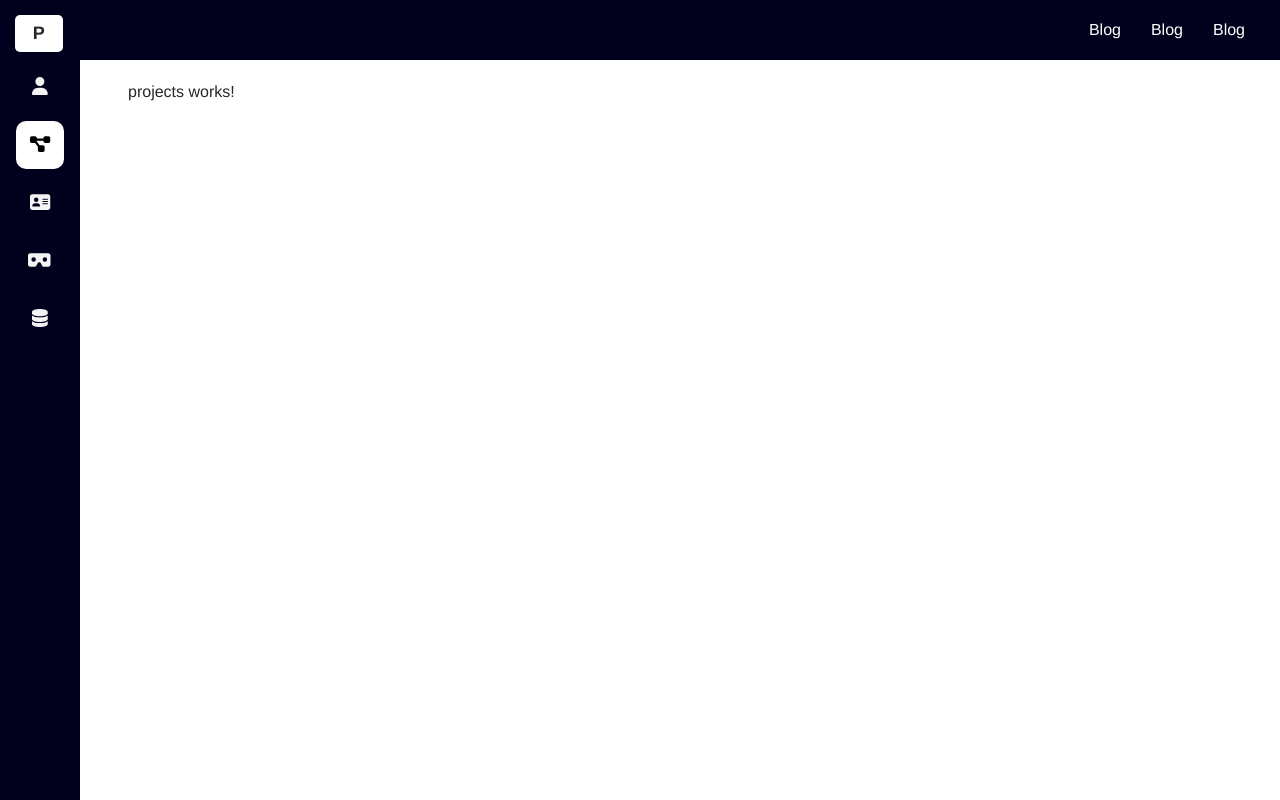
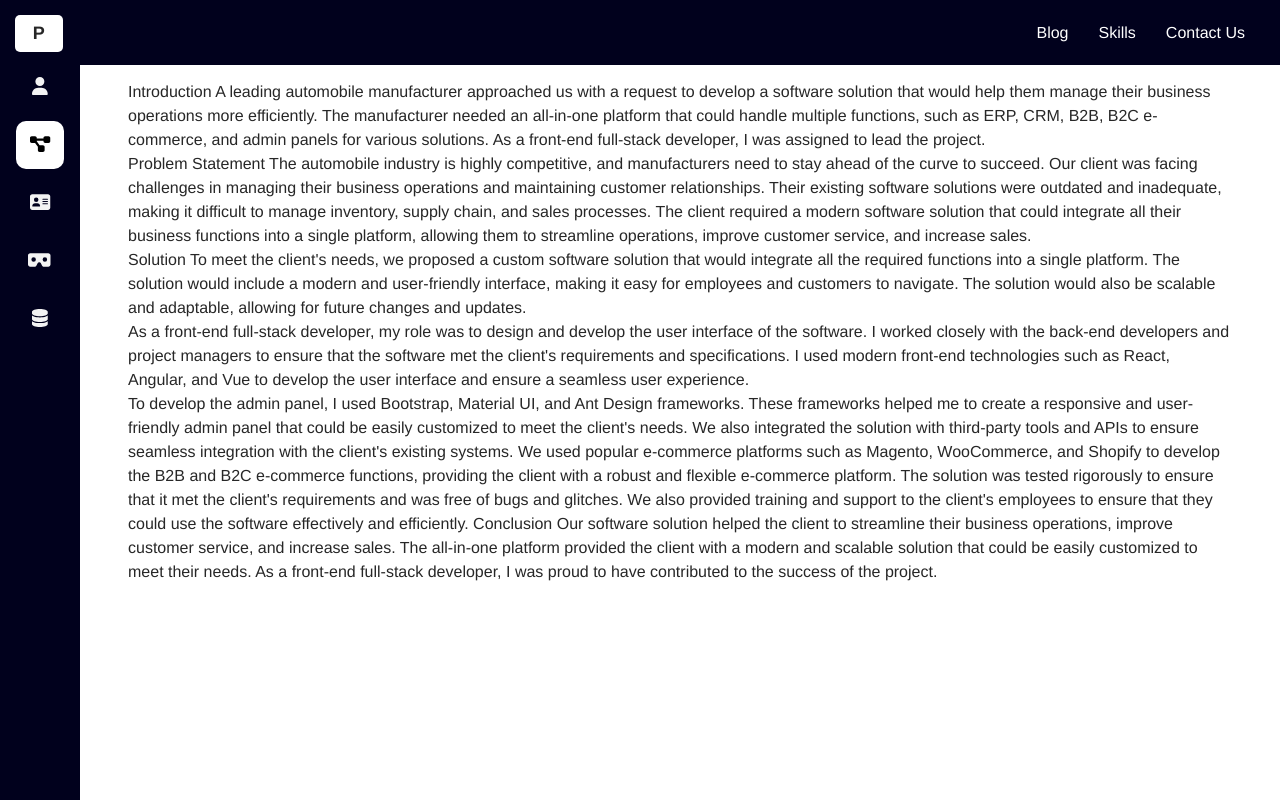
Before and after one commit to Vasanthvicky/pokemon-new-angular, an Angular app: page /projects in a window 1280 px wide. Built offline with nearby package versions, Linux system fonts and the light colour scheme; what ngx-pagination would draw is missing.

Commit message:
skills added

```diff
--- a/src/app/about-me/about-me.component.html
+++ b/src/app/about-me/about-me.component.html
@@ -1,6 +1,6 @@
 <app-full-page-loader *ngIf="pageLoading"></app-full-page-loader>
-<div class="container-block">
-  <section class="about-section" *ngIf="!pageLoading">
+<div class="container-block" *ngIf="!pageLoading">
+  <section class="about-section">
 
     <div class="about-details">
       <h1 class="title">About Me</h1>
@@ -47,4 +47,16 @@
       <!-- <p>{{ imgItem.name }}</p> -->
   </div>
   </section>
+
+  <section>
+    <div class="skills-block">
+      <h2 class="title">Skills</h2>
+      <ul class="skills">
+        <li class="skill-list" *ngFor="let skilItem of skillPic">
+          <img [src]="skilItem.src" alt="">
+          <h3 class="text-center font-bold my-8">{{skilItem.name}}</h3>
+        </li>
+      </ul>
+    </div>
+  </section>
 </div>
--- a/src/app/about-me/about-me.component.scss
+++ b/src/app/about-me/about-me.component.scss
@@ -26,3 +26,18 @@
     font-weight: 900;
     text-decoration: underline;
 }
+
+.skills-block {
+    .skills {
+        display: grid;
+        grid-template-columns: auto auto auto auto;
+        .skill-list {
+            width: 200px;
+            height: 200px;
+            margin: 40px 20px;
+            img {
+
+            }
+        }
+    }
+}
--- a/src/app/about-me/about-me.component.ts
+++ b/src/app/about-me/about-me.component.ts
@@ -15,12 +15,15 @@ export class AboutMeComponent implements OnInit {
 
   profilePic: any;
 
+  skillPic: any;
+
   constructor(private imgService: ImgDirectoryService){};
 
   pageLoading = true;
 
   ngOnInit(): void {
     this.profilePic = this.imgService.myImg;
+    this.skillPic = this.imgService.skillImg;
     setTimeout(() => {
       this.pageLoading = false;
     }, 5000);
--- a/src/app/projects/projects.component.html
+++ b/src/app/projects/projects.component.html
@@ -1,3 +1,27 @@
 <div class="container-block">
-    <p>projects works!</p>
+    <p>
+        Introduction
+A leading automobile manufacturer approached us with a request to develop a software solution that would help them manage their business operations more efficiently. The manufacturer needed an all-in-one platform that could handle multiple functions, such as ERP, CRM, B2B, B2C e-commerce, and admin panels for various solutions. As a front-end full-stack developer, I was assigned to lead the project.
+</p>
+<p>
+Problem Statement
+The automobile industry is highly competitive, and manufacturers need to stay ahead of the curve to succeed. Our client was facing challenges in managing their business operations and maintaining customer relationships. Their existing software solutions were outdated and inadequate, making it difficult to manage inventory, supply chain, and sales processes. The client required a modern software solution that could integrate all their business functions into a single platform, allowing them to streamline operations, improve customer service, and increase sales.
+</p>
+<p>
+Solution
+To meet the client's needs, we proposed a custom software solution that would integrate all the required functions into a single platform. The solution would include a modern and user-friendly interface, making it easy for employees and customers to navigate. The solution would also be scalable and adaptable, allowing for future changes and updates.
+</p>
+<p>
+As a front-end full-stack developer, my role was to design and develop the user interface of the software. I worked closely with the back-end developers and project managers to ensure that the software met the client's requirements and specifications. I used modern front-end technologies such as React, Angular, and Vue to develop the user interface and ensure a seamless user experience.
+</p>
+<p>
+To develop the admin panel, I used Bootstrap, Material UI, and Ant Design frameworks. These frameworks helped me to create a responsive and user-friendly admin panel that could be easily customized to meet the client's needs.
+
+We also integrated the solution with third-party tools and APIs to ensure seamless integration with the client's existing systems. We used popular e-commerce platforms such as Magento, WooCommerce, and Shopify to develop the B2B and B2C e-commerce functions, providing the client with a robust and flexible e-commerce platform.
+
+The solution was tested rigorously to ensure that it met the client's requirements and was free of bugs and glitches. We also provided training and support to the client's employees to ensure that they could use the software effectively and efficiently.
+
+Conclusion
+Our software solution helped the client to streamline their business operations, improve customer service, and increase sales. The all-in-one platform provided the client with a modern and scalable solution that could be easily customized to meet their needs. As a front-end full-stack developer, I was proud to have contributed to the success of the project.
+    </p>
 </div>
--- a/src/app/service/img-directory.service.ts
+++ b/src/app/service/img-directory.service.ts
@@ -17,13 +17,59 @@ export class ImgDirectoryService {
     //   name: 'profile pic2'
     // }
   ];
-  // myImg2 = [ {
-  //   imgInfo : [
-  //     {
-  //       src: "https://firebasestorage.googleapis.com/v0/b/vigneshvasanthportfolio.appspot.com/o/Profile-img%2FProfile-Male-PNG.png?alt=media&token=87d3b75e-71bc-4830-a919-3d8044ab03eb",
-  //       name: 'profile pic3'
-  //     }
-  //   ]
-  // }
-  // ]
+  skillImg = [
+    {
+      src: "https://firebasestorage.googleapis.com/v0/b/vigneshvasanthportfolio.appspot.com/o/skills-img%2FHTML5.png?alt=media&token=958ec404-7c26-4ac4-b636-68c407b709ce",
+      name: 'HTML'
+    },
+    {
+      src: "https://firebasestorage.googleapis.com/v0/b/vigneshvasanthportfolio.appspot.com/o/skills-img%2FCSS3.png?alt=media&token=c8f59690-47b1-4ee2-9a73-53b73f6c44eb",
+      name: 'CSS'
+    },
+    {
+      src: "https://firebasestorage.googleapis.com/v0/b/vigneshvasanthportfolio.appspot.com/o/skills-img%2Fjavascript-logo.png?alt=media&token=85453924-09a3-4f1c-af19-c3c8b6b3b06f",
+      name: 'JS'
+    },
+    {
+      src: "https://firebasestorage.googleapis.com/v0/b/vigneshvasanthportfolio.appspot.com/o/skills-img%2Fless.png?alt=media&token=f4b8d105-23b7-4984-bc9a-9c2363cde57e",
+      name: 'Less'
+    },
+
+    {
+      src: "https://firebasestorage.googleapis.com/v0/b/vigneshvasanthportfolio.appspot.com/o/skills-img%2Fsass.png?alt=media&token=d0f8a133-f492-4cbe-a316-eca625ca4312",
+      name: 'Sass'
+    },
+    {
+      src: "https://firebasestorage.googleapis.com/v0/b/vigneshvasanthportfolio.appspot.com/o/skills-img%2FTailwind_CSS_Logo.png?alt=media&token=96f2ea25-1164-46e7-817c-781800e42205",
+      name: 'Tailwind CSS'
+    },
+    {
+      src: "https://firebasestorage.googleapis.com/v0/b/vigneshvasanthportfolio.appspot.com/o/skills-img%2Ftype-script.png?alt=media&token=94485e6d-d498-4e08-9dfb-e546a52a8d8f",
+      name: 'Type Script'
+    },
+    {
+      src: "https://firebasestorage.googleapis.com/v0/b/vigneshvasanthportfolio.appspot.com/o/skills-img%2Fangular.png?alt=media&token=d5d4c9c4-d29f-4d45-b2c2-7df6c0cd33de",
+      name: 'Angular JS'
+    },
+    {
+      src: "https://firebasestorage.googleapis.com/v0/b/vigneshvasanthportfolio.appspot.com/o/skills-img%2Fgithub.png?alt=media&token=8d88d67f-aece-4649-99f4-3883a92a5edb",
+      name: 'Git Hub'
+    },
+    {
+      src: "https://firebasestorage.googleapis.com/v0/b/vigneshvasanthportfolio.appspot.com/o/skills-img%2FBitbucket.png?alt=media&token=5758a132-4972-48e9-96c3-fd57ca823097",
+      name: 'Bitbucket'
+    },
+    {
+      src: "https://firebasestorage.googleapis.com/v0/b/vigneshvasanthportfolio.appspot.com/o/skills-img%2Fatlassian_jira_logo_icon.png?alt=media&token=dc1cc3df-db7a-49c1-89ca-861b6d8e5170",
+      name: 'Jira Service Desk'
+    },
+    {
+      src: "https://firebasestorage.googleapis.com/v0/b/vigneshvasanthportfolio.appspot.com/o/skills-img%2FVisual_Studio.png?alt=media&token=673f029d-c858-47f0-9449-372fdd3e41ac",
+      name: 'Visual Studio Code'
+    },
+    {
+      src: "https://firebasestorage.googleapis.com/v0/b/vigneshvasanthportfolio.appspot.com/o/skills-img%2Fatlassian-logo.png?alt=media&token=168ad22c-d435-4509-a437-c244c1ff4252",
+      name: ''
+    },
+  ];
 }
--- a/src/app/top-navigation/top-nav-data.ts
+++ b/src/app/top-navigation/top-nav-data.ts
@@ -2,16 +2,18 @@ export const topNavData = [
     {
         routeLink : 'about-me',
         icon: 'faUser',
-        label: 'Blog'
+        label: 'Blog',
+        flag: 'brand'
     },
     {
         routeLink : 'about-me',
         icon: 'faUser',
-        label: 'Blog'
+        label: 'Skills',
+        flag: 'solid'
     },
     {
         routeLink : 'about-me',
         icon: 'faUser',
-        label: 'Blog'
+        label: 'Contact Us'
     },
 ]
--- a/src/app/top-navigation/top-navigation.component.scss
+++ b/src/app/top-navigation/top-navigation.component.scss
@@ -2,7 +2,7 @@
 
 .navbar {
     background-color: $background-menu;
-    height: 60px;
+    height: 65px;
     padding: 5px 20px;
     z-index: 1;
     position: fixed;
--- a/src/styles.scss
+++ b/src/styles.scss
@@ -42,6 +42,7 @@
 body {
     font-family: 'Franklin Gothic Medium', 'Arial Narrow', Arial, sans-serif;
     color: var(--primary-color);
+    scroll-behavior: smooth;
 }
 
 .container-block {
```
